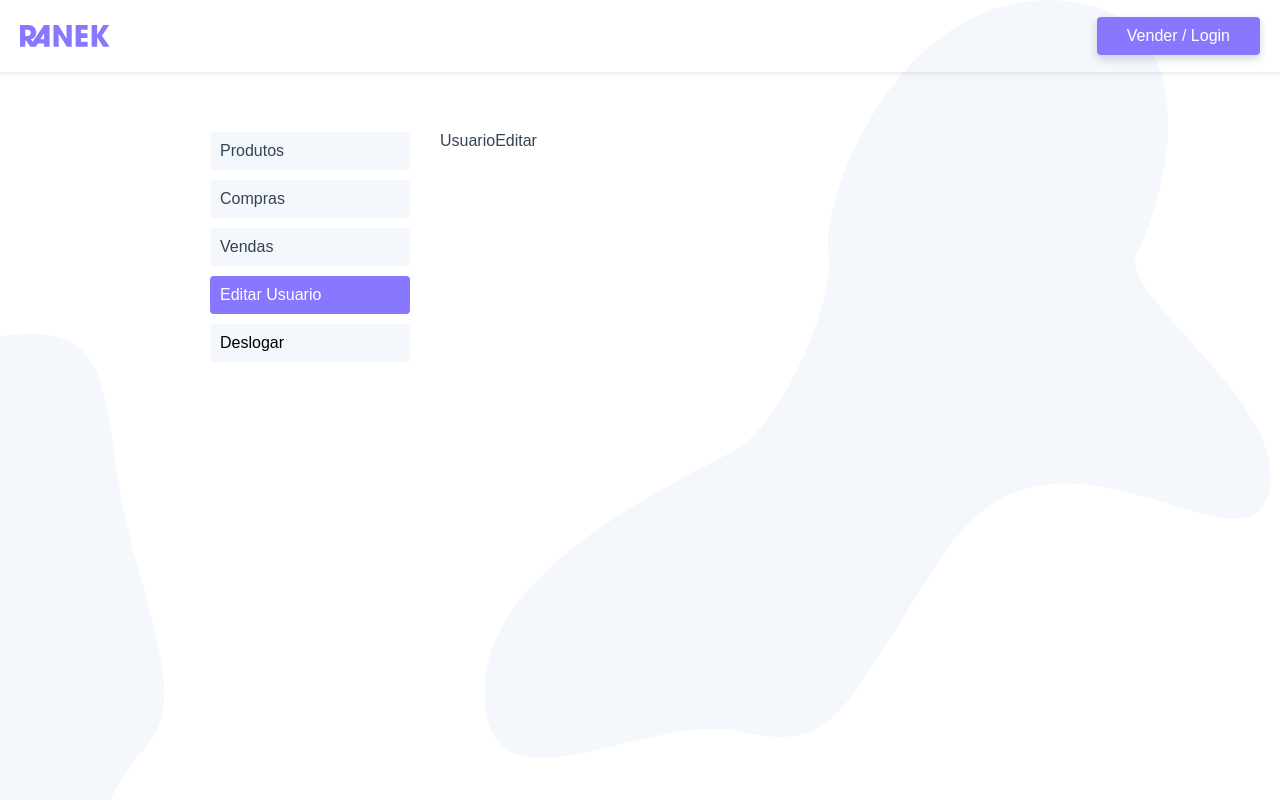
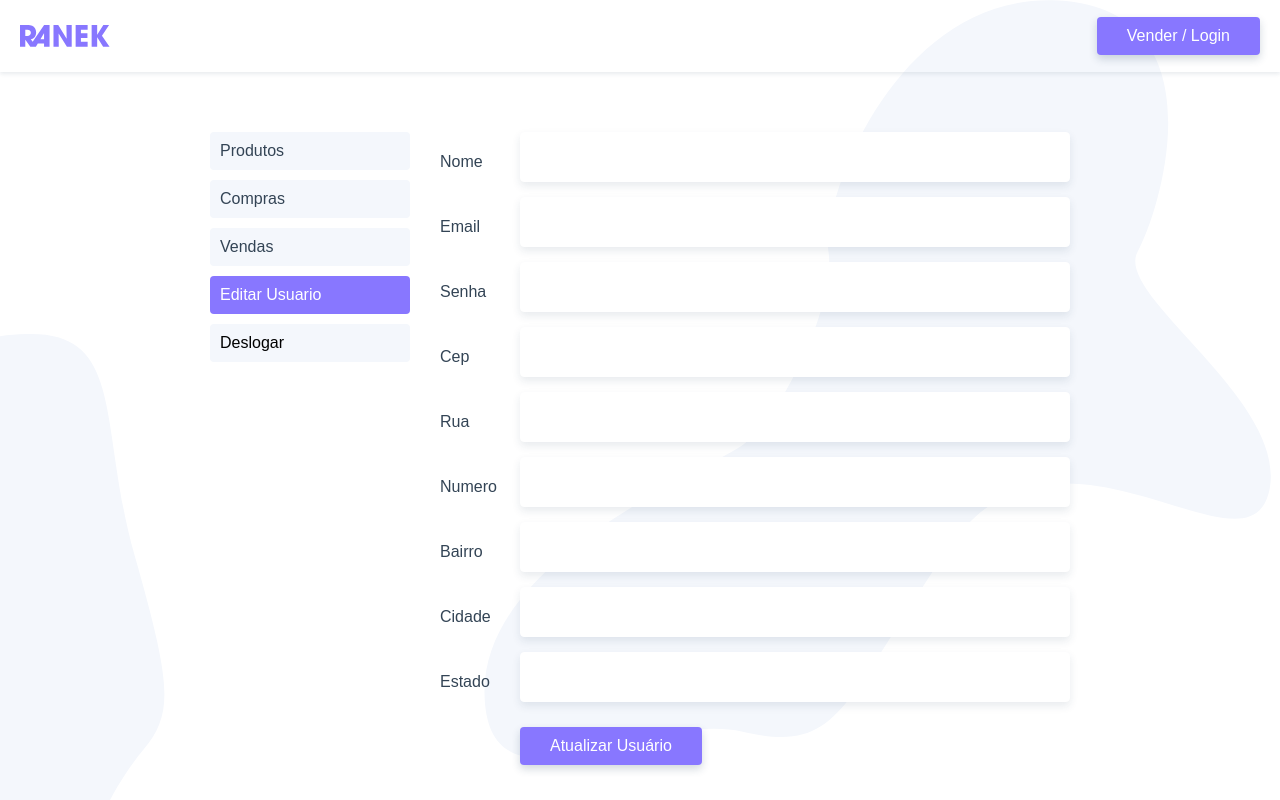
Before and after one commit to JoaoVictorgRamos/Ranek-Origamid-Vue2.0, a Vue app: page /usuario/editar in a window 1280 px wide. Shown: the top 800 px of the page. Built offline with nearby package versions, Linux system fonts and the light colour scheme.

Commit message:
usuario-editar

```diff
--- a/src/services/services.js
+++ b/src/services/services.js
@@ -11,6 +11,9 @@
   post(endpoint, body) {
     return axiosInstance.post(endpoint, body);
   },
+  put(endpoint, body) {
+    return axiosInstance.put(endpoint, body);
+  },
   delete(endpoint) {
     return axiosInstance.delete(endpoint);
   },
--- a/src/views/usuario/UsuarioEditar.vue
+++ b/src/views/usuario/UsuarioEditar.vue
@@ -1,10 +1,38 @@
 <template>
-  <p>UsuarioEditar</p>
+  <section>
+    <UsuarioForm>
+      <button class="btn" @click.prevent="atualizarUsuario">
+        Atualizar Usuário
+      </button>
+    </UsuarioForm>
+  </section>
 </template>
 
 <script>
+import UsuarioForm from "@/components/UsuarioForm.vue";
+import { api } from "@/services/services.js";
+
 export default {
   name: "UsuarioEditar",
+  components: {
+    UsuarioForm,
+  },
+  methods: {
+    atualizarUsuario() {
+      api
+        .put(
+          `/usuario/${this.$store.state.usuario.id}`,
+          this.$store.state.usuario
+        )
+        .then(() => {
+          this.$store.dispatch("getUsuario");
+          this.$router.push({ name: "UsuarioView" });
+        })
+        .catch((error) => {
+          console.log(error.response);
+        });
+    },
+  },
 };
 </script>
 
```
